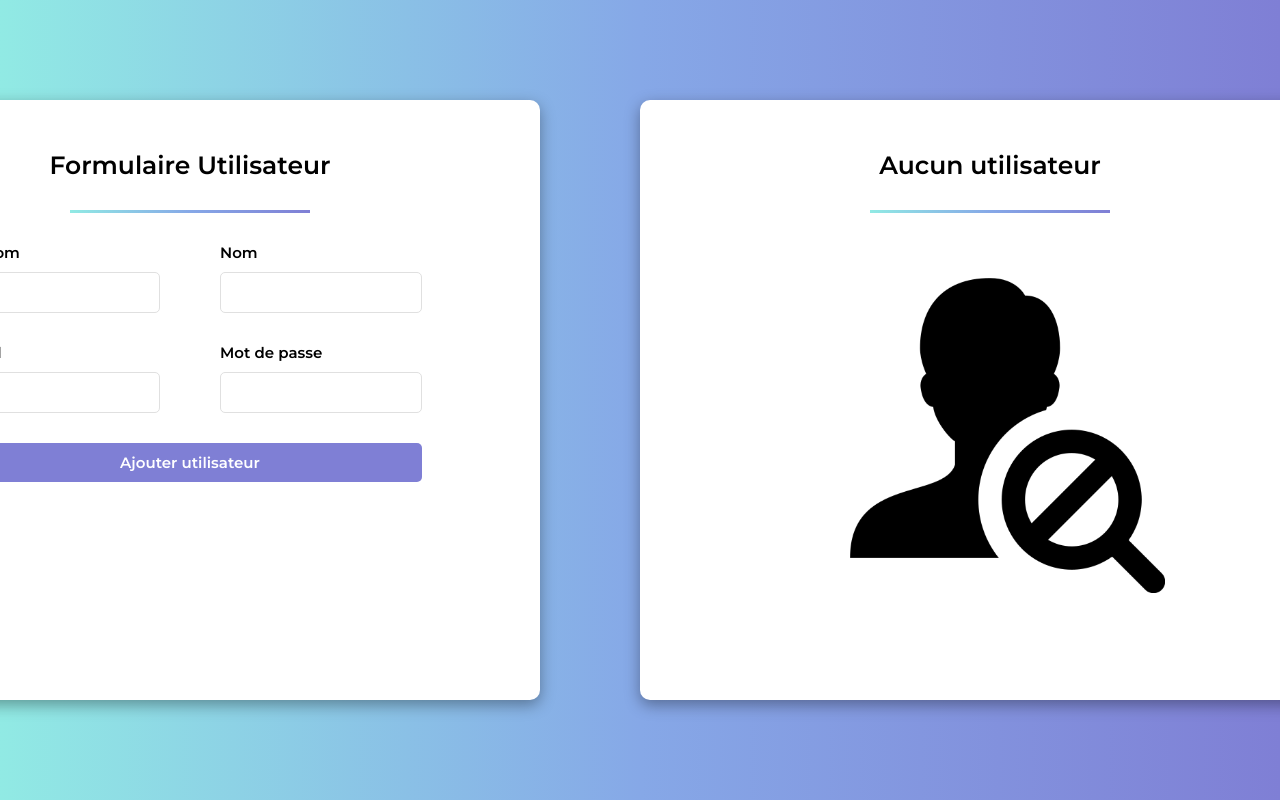
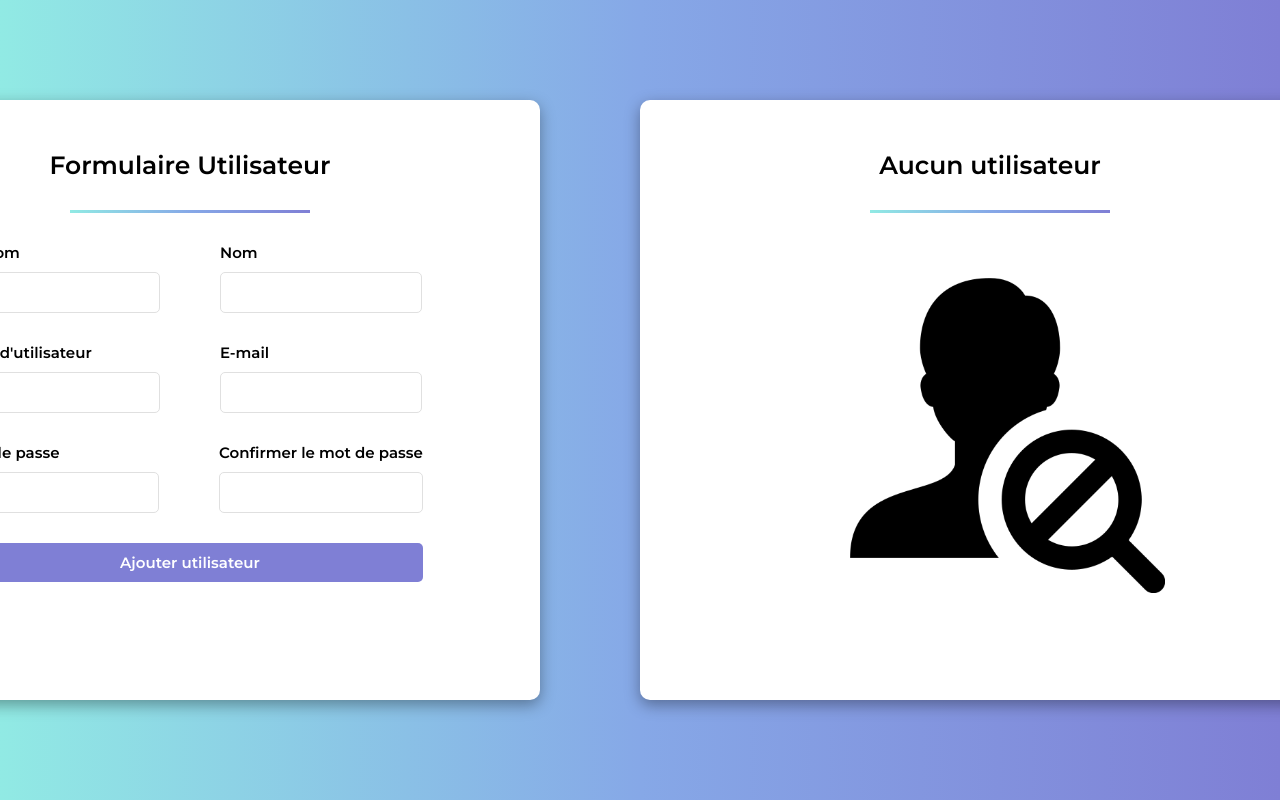
Before and after one commit to simonlc76100/crud, a React (Create React App) app: page / in a window 1280 px wide. Shown: the top 800 px of the page. Built offline with nearby package versions, Linux system fonts and the light colour scheme; data requests are answered from the project's data file.

Commit message:
add username, confirmPassword inputs

```diff
--- a/src/App.js
+++ b/src/App.js
@@ -13,8 +13,11 @@ export default function App() {
   const [userData, setUserData] = useState({
     firstname: "",
     lastname: "",
+    username: "",
     email: "",
     password: "",
+    confirmPassword: "",
+    passwordMatch: true,
     id: 0,
   });
 
--- a/src/components/Form.js
+++ b/src/components/Form.js
@@ -10,11 +10,17 @@ export default function Form({ userData, setUserData, isEdit, setIsEdit, getUser
       case "lastname":
         setUserData({ ...userData, lastname: value });
         break;
+      case "username":
+        setUserData({ ...userData, username: value });
+        break;
       case "email":
         setUserData({ ...userData, email: value });
         break;
       case "password":
         setUserData({ ...userData, password: value });
+        break;
+      case "confirmPassword":
+        setUserData({ ...userData, confirmPassword: value });
         break;
       default:
         break;
@@ -33,6 +39,11 @@ export default function Form({ userData, setUserData, isEdit, setIsEdit, getUser
   }
 
   async function addUser() {
+    if (userData.password !== userData.confirmPassword) {
+      setUserData({ ...userData, passwordMatch: false });
+      return;
+    }
+
     await fetch("http://localhost:5000/users", {
       method: "POST",
       headers: {
@@ -43,11 +54,26 @@ export default function Form({ userData, setUserData, isEdit, setIsEdit, getUser
       .then((res) => res.json())
       .then((data) => console.log(data));
     getUsers();
-    setUserData({ firstname: "", lastname: "", email: "", password: "" });
+    setUserData({
+      firstname: "",
+      lastname: "",
+      username: "",
+      email: "",
+      password: "",
+      confirmPassword: "",
+      passwordMatch: true,
+      id: 0,
+    });
   }
 
   async function editUser(id) {
     console.log(id);
+
+    if (userData.password !== userData.confirmPassword) {
+      setUserData({ ...userData, passwordMatch: false });
+      return;
+    }
+
     await fetch(`http://localhost:5000/users/${id}`, {
       method: "PUT",
       headers: {
@@ -61,7 +87,16 @@ export default function Form({ userData, setUserData, isEdit, setIsEdit, getUser
 
     setIsEdit(false);
 
-    setUserData({ firstname: "", lastname: "", email: "", password: "", id: 0 });
+    setUserData({
+      firstname: "",
+      lastname: "",
+      username: "",
+      email: "",
+      password: "",
+      confirmPassword: "",
+      passwordMatch: true,
+      id: 0,
+    });
   }
 
   return (
@@ -99,7 +134,19 @@ export default function Form({ userData, setUserData, isEdit, setIsEdit, getUser
           <div className="section">
             <div className="input-container">
               <label>
-                Email
+                Nom d'utilisateur
+                <input
+                  type="text"
+                  name="username"
+                  value={userData.username}
+                  onChange={handleChange}
+                  required
+                />
+              </label>
+            </div>
+            <div className="input-container">
+              <label>
+                E-mail
                 <input
                   type="email"
                   name="email"
@@ -109,6 +156,8 @@ export default function Form({ userData, setUserData, isEdit, setIsEdit, getUser
                 />
               </label>
             </div>
+          </div>
+          <div className="section">
             <div className="input-container">
               <label>
                 Mot de passe
@@ -121,8 +170,19 @@ export default function Form({ userData, setUserData, isEdit, setIsEdit, getUser
                 />
               </label>
             </div>
+            <div className="input-container">
+              <label>
+                Confirmer le mot de passe
+                <input
+                  type="password"
+                  name="confirmPassword"
+                  value={userData.confirmPassword}
+                  onChange={handleChange}
+                  required
+                />
+              </label>
+            </div>
           </div>
-
           <div className="submit-container">
             <button type="submit">
               {isEdit ? "Éditer utilisateur" : "Ajouter utilisateur"}
--- a/src/components/UserList.js
+++ b/src/components/UserList.js
@@ -27,8 +27,11 @@ export default function UserList({ users, getUsers, setIsEdit, setUserData }) {
     setUserData({
       firstname: user.firstname,
       lastname: user.lastname,
+      username: user.username,
       email: user.email,
       password: user.password,
+      confirmPassword: user.password,
+      passwordMatch: true,
       id: user.id,
     });
   }
```
Also changed, not shown: db.json (line endings or trailing spaces).
